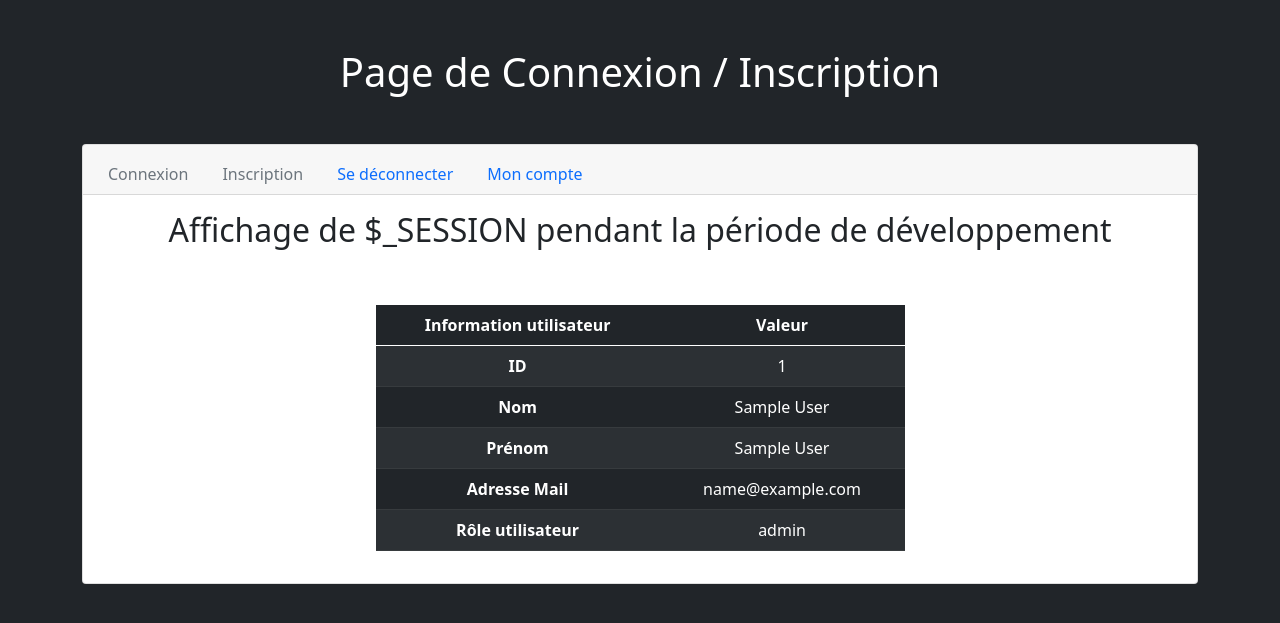
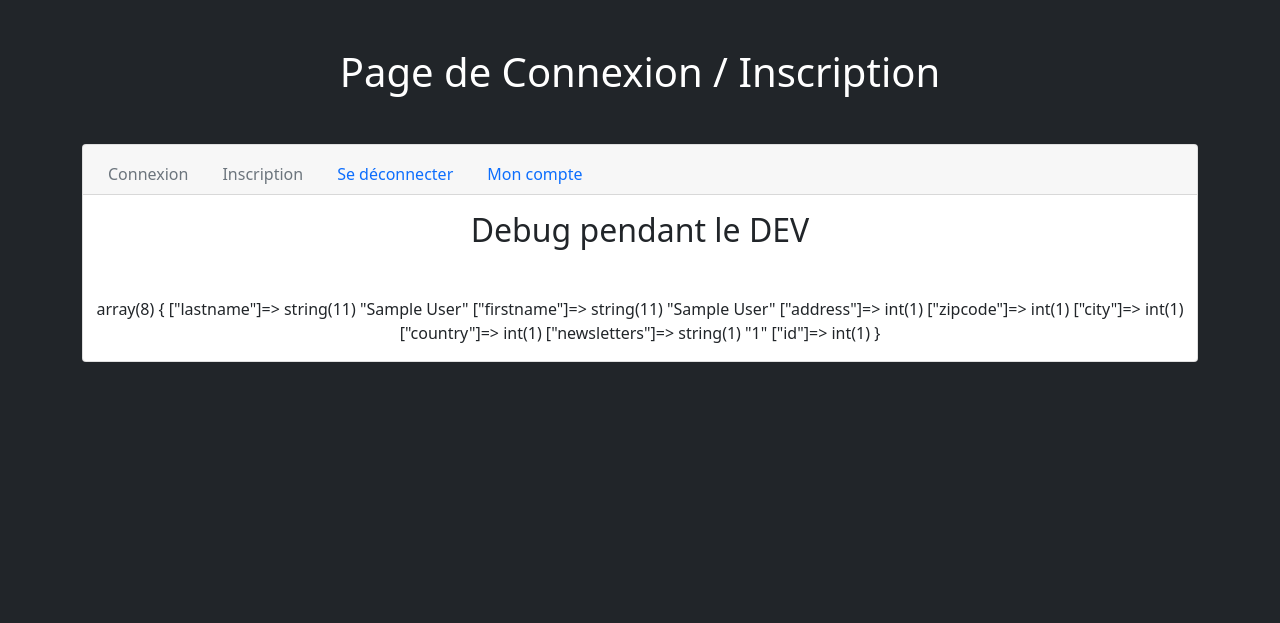
Before and after one commit to alexy76/Projet-PRO, a PHP site: page /views/login.php in a window 1280 px wide. Shown: the top 623 px of the page. Run offline with PHP 8.4, Linux system fonts and the light colour scheme; the visitor is signed in with stand-in values (Sample User, id 1); data that the repository does not hold is empty; some libraries are stand-ins or nearby versions.

Commit message:
fonctionnalité client | suppression de l adresse de livraison

```diff
--- a/ecommerce/models/Users.php
+++ b/ecommerce/models/Users.php
@@ -255,5 +255,22 @@
 
         return $statment->execute();
     }
+
+
+
+    /**
+     *
+     */
+    public function deleteAddrClient(int $id) : bool
+    {
+        $db = $this->connectDB();
+
+        $query = "UPDATE `ec_users` SET `usr_adress` = NULL, `usr_zip_code` = NULL, `usr_city` = NULL, `usr_country` = NULL WHERE `usr_id` = :id";
+
+        $statment = $db->prepare($query);
+        $statment->bindValue(':id', $id, PDO::PARAM_INT);
+
+        return $statment->execute();
+    }
 }
 ?>
--- a/ecommerce/views/account.php
+++ b/ecommerce/views/account.php
@@ -13,6 +13,9 @@
         <div class="card-header">
 
             <ul class="nav nav-tabs card-header-tabs">
+                <li class="nav-item">
+                    <a class="nav-link" aria-current="true" href="login.php">Debug session</a>
+                </li>
                 <li class="nav-item">
                     <a class="nav-link" aria-current="true" href="logout.php">Déconnexion</a>
                 </li>
--- a/ecommerce/views/login.php
+++ b/ecommerce/views/login.php
@@ -146,39 +146,10 @@
 
                     <?php else : ?>
 
-                        <h2>Affichage de $_SESSION pendant la période de développement</h2>
-                        <div class="col-lg-6 col-12 m-auto mt-5">
-                            <table class="table table-striped table-dark table-responsive">
-                                <thead>
-                                    <tr>
-                                        <th scope="col">Information utilisateur</th>
-                                        <th scope="col">Valeur</th>
-                                    </tr>
-                                </thead>
-                                <tbody>
-                                    <tr>
-                                        <th scope="row">ID</th>
-                                        <td><?= $_SESSION['id'] ?></td>
-                                    </tr>
-                                    <tr>
-                                        <th scope="row">Nom</th>
-                                        <td><?= $_SESSION['lastname'] ?></td>
-                                    </tr>
-                                    <tr>
-                                        <th scope="row">Prénom</th>
-                                        <td><?= $_SESSION['firstname'] ?></td>
-                                    </tr>
-                                    <tr>
-                                        <th scope="row">Adresse Mail</th>
-                                        <td><?= $_SESSION['mail'] ?></td>
-                                    </tr>
-                                    <tr>
-                                        <th scope="row">Rôle utilisateur</th>
-                                        <td><?= $_SESSION['role'] ?></td>
-                                    </tr>
-                                </tbody>
-                            </table>
-                        </div>
+                        <h2 class="mb-5">Debug pendant le DEV</h2>
+
+
+                        <?php var_dump($_SESSION); ?>
 
                     <?php endif; ?>
                 </div>
```
Also changed, not shown: ecommerce/controllers/ctrAccount.php (+20 -2 lines).
